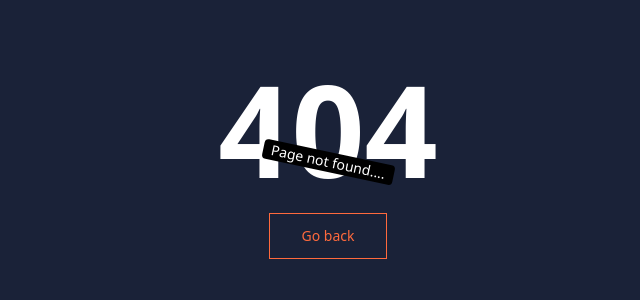
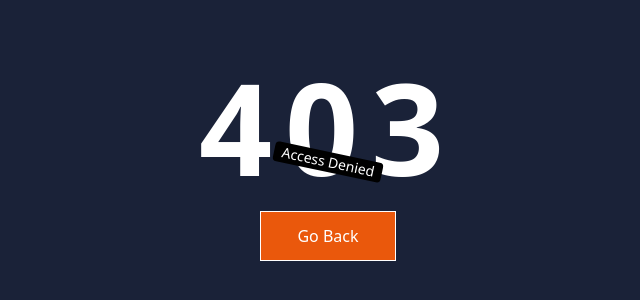
Before and after one commit to rkdranjit/lms-frontend, a React (Vite) app: page /denied in a window 1280 px wide. Before the commit this address had no page. Shown: the part 238-538 px from the top of the page, without its empty margins (312-952 px from the left). Built offline with nearby package versions, Linux system fonts and the light colour scheme.

Commit message:
Added denied page

```diff
--- a/src/App.jsx
+++ b/src/App.jsx
@@ -6,6 +6,7 @@
 import Signup from './pages/Signup'
 import Signin from './pages/Signin'
 import Contact from './pages/Contact'
+import Denied from './pages/Denied'
 
 function App() {
 
@@ -16,6 +17,7 @@
       <Route path='/signup' element={<Signup />} />
       <Route path='/signin' element={<Signin />} />
       <Route path='/contacts' element={<Contact />} />
+      <Route path='/denied' element={<Denied />} />
       <Route path='*' element={<Notfound />} />
     </Routes>
   )
--- /dev/null
+++ b/src/pages/Denied.jsx
@@ -0,0 +1,20 @@
+import { useNavigate } from "react-router-dom";
+
+
+function Denied(){
+    const navigate = useNavigate();
+    return(
+        <main className="h-screen w-full flex flex-col justify-center items-center bg-[#1A2238]">
+            <h1 className="text-9xl font-semibold text-white tracking-widest">
+                403
+            </h1>
+            <div className="bg-black text-white px-2 text-sm rounded rotate-12 absolute">
+                Access Denied
+            </div>
+            <button onClick={ () => navigate(-1)} className="mt-5">
+                <span className="relative block px-9 py-3 border border-current bg-orange-600 text-white">Go Back</span>
+            </button>
+        </main>
+    )
+}
+export default Denied;
```
